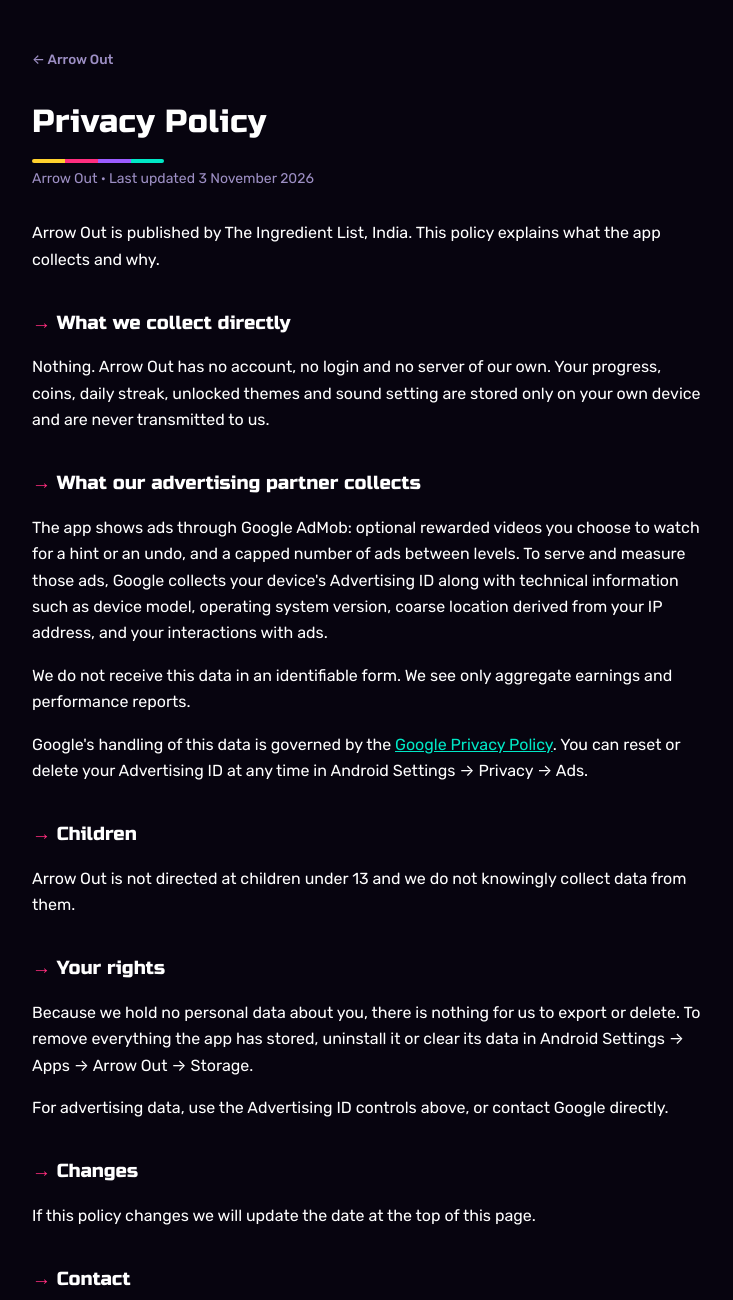
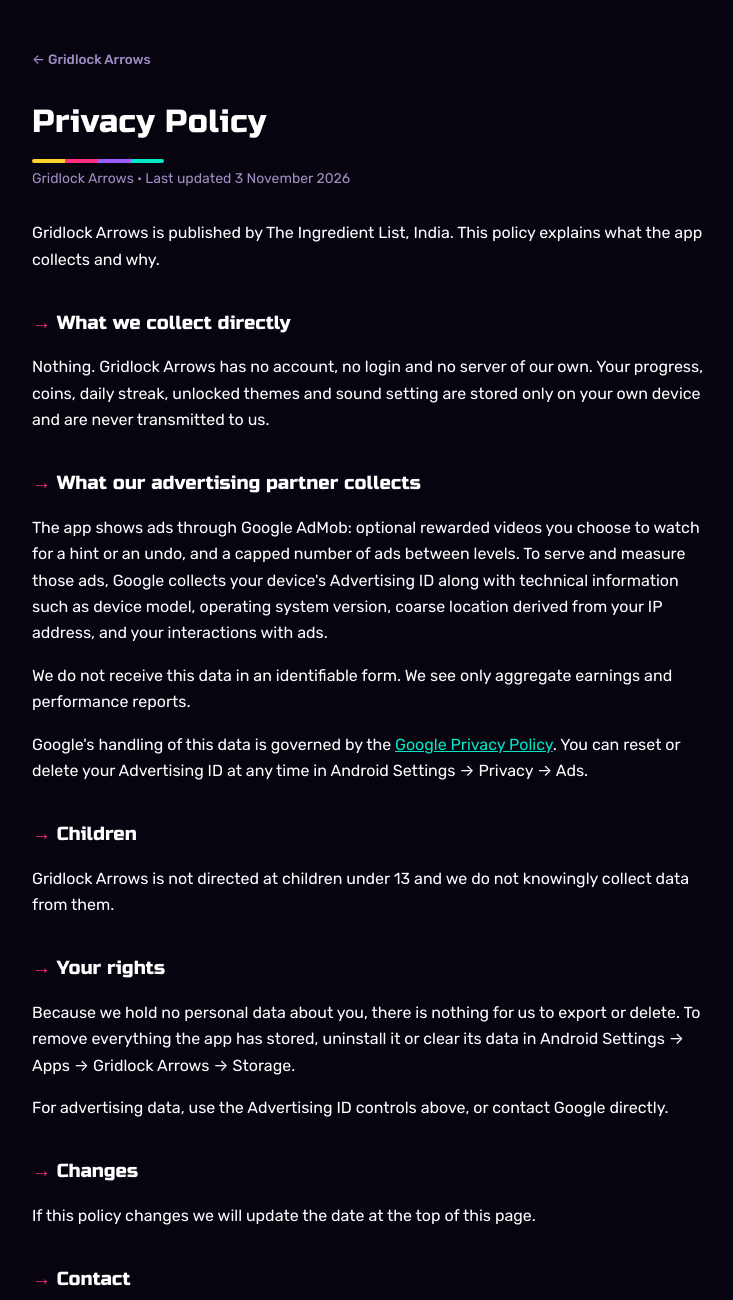
Before and after one commit to Sachin-kalaiselvan/til-apps, a plain HTML site: page arrow-out/privacy/index.html in a window 1280 px wide. Shown: the top 1300 px of the page, without its empty margins (270-1003 px from the left). Drawn offline with Linux system fonts and the light colour scheme.

Commit message:
more work on app ads, arrow out and others

```diff
--- a/arrow-out/privacy/index.html
+++ b/arrow-out/privacy/index.html
@@ -3,8 +3,8 @@
 <head>
 <meta charset="utf-8">
 <meta name="viewport" content="width=device-width,initial-scale=1,viewport-fit=cover">
-<title>Arrow Out — Privacy Policy</title>
-<meta name="description" content="Privacy policy for the Arrow Out Android app.">
+<title>Gridlock Arrows — Privacy Policy</title>
+<meta name="description" content="Privacy policy for the Gridlock Arrows Android app.">
 <link rel="icon" href="/arrow-out/icon.svg" type="image/svg+xml">
 <link rel="preconnect" href="https://fonts.googleapis.com">
 <link rel="preconnect" href="https://fonts.gstatic.com" crossorigin>
@@ -55,15 +55,15 @@
 </head>
 <body>
 <div class="wrap">
-<a class="back" href="/arrow-out">&larr; Arrow Out</a>
+<a class="back" href="/arrow-out">&larr; Gridlock Arrows</a>
 <h1>Privacy Policy</h1>
-<p class="sub">Arrow Out · Last updated 3 November 2026</p>
+<p class="sub">Gridlock Arrows · Last updated 3 November 2026</p>
 
-<p>Arrow Out is published by The Ingredient List, India. This policy explains what the
+<p>Gridlock Arrows is published by The Ingredient List, India. This policy explains what the
 app collects and why.</p>
 
 <h2>What we collect directly</h2>
-<p>Nothing. Arrow Out has no account, no login and no server of our own. Your progress, coins, daily streak, unlocked themes and sound setting
+<p>Nothing. Gridlock Arrows has no account, no login and no server of our own. Your progress, coins, daily streak, unlocked themes and sound setting
 are stored only on your own device and are never transmitted to us.</p>
 
 <h2>What our advertising partner collects</h2>
@@ -80,13 +80,13 @@ You can reset or delete your Advertising ID at any time in Android Settings &rar
 &rarr; Ads.</p>
 
 <h2>Children</h2>
-<p>Arrow Out is not directed at children under 13 and we do not knowingly collect data
+<p>Gridlock Arrows is not directed at children under 13 and we do not knowingly collect data
 from them.</p>
 
 <h2>Your rights</h2>
 <p>Because we hold no personal data about you, there is nothing for us to export or delete.
 To remove everything the app has stored, uninstall it or clear its data in Android Settings
-&rarr; Apps &rarr; Arrow Out &rarr; Storage.</p>
+&rarr; Apps &rarr; Gridlock Arrows &rarr; Storage.</p>
 <p>For advertising data, use the Advertising ID controls above, or contact Google directly.</p>
 
 <h2>Changes</h2>
```
Also changed, not shown: arrow-out/index.html (+2 -4 lines), arrow-out/support/index.html (+4 -4 lines), arrow-out/terms/index.html (+5 -5 lines), coreblocks/index.html (+0 -2 lines), index.html (+2 -2 lines), app-ads.txt (added).
